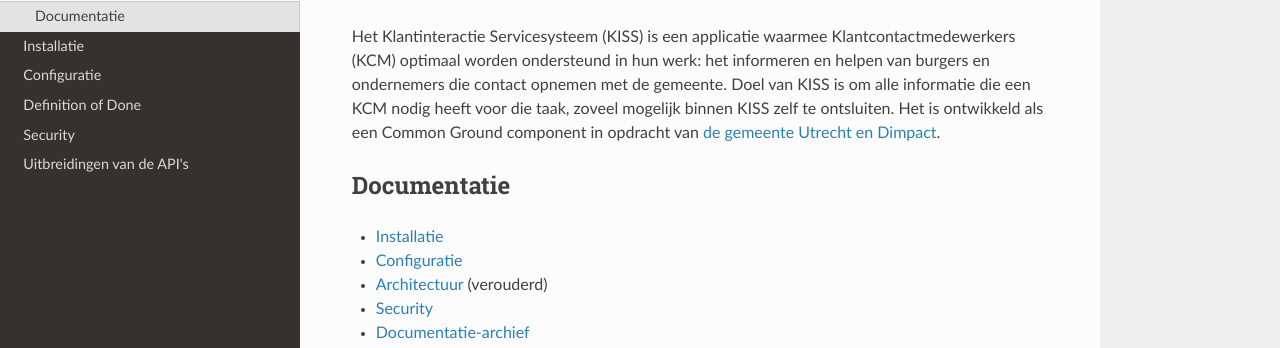
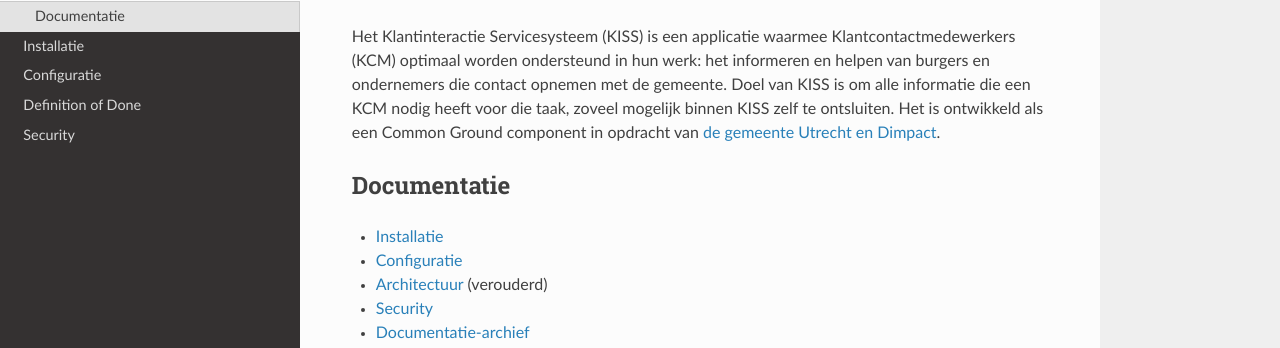
Before and after one commit to Klantinteractie-Servicesysteem/.github, an MkDocs documentation site: the page built from docs/index.md, in a window 1280 px wide. Shown: the part 135-483 px from the top of the page. Built offline with MkDocs 1.6.1, drawn with Linux system fonts in a browser that asks for light colours; nearby versions of some CDN libraries.

Commit message:
Update mkdocs.yml
link naar uitbreidingen API's verwijderd

```diff
--- a/mkdocs.yml
+++ b/mkdocs.yml
@@ -7,6 +7,5 @@
   - Configuratie: CONFIGURATIE.md
   - Definition of Done: DEFINITIONOFDONE.md
   - Security: SECURITY.md
-  - Uitbreidingen van de API's: UITBREIDING-APIS.md
 
 theme: readthedocs
```
